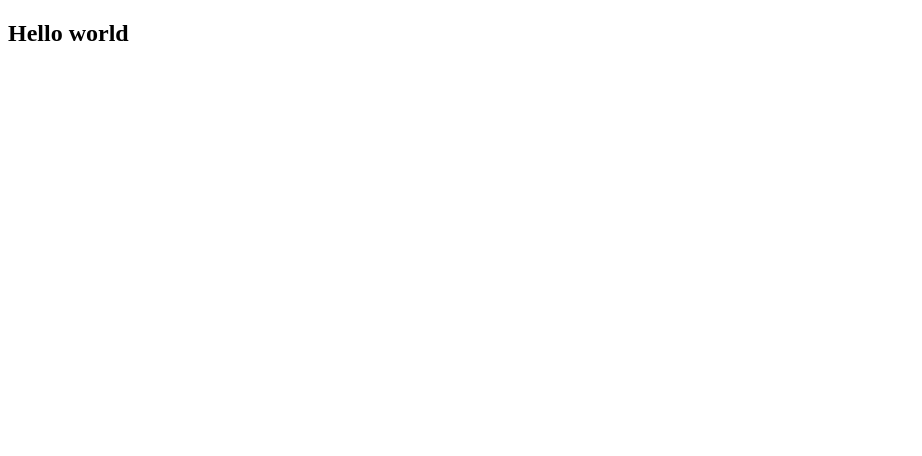
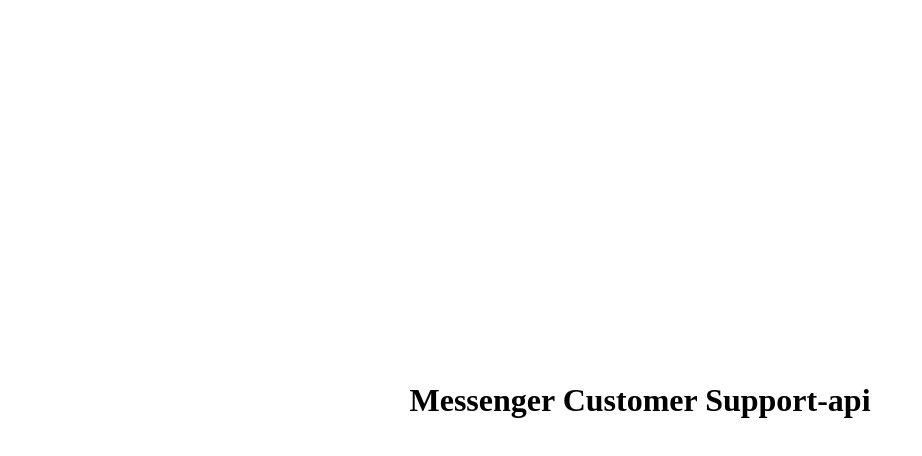
Before and after one commit to nazmul162001/messenger-chat-sdk, a plain HTML site: page index.html in a window 1280 px wide. Shown: the whole page, without its empty margins (0-922 px from the left). Drawn offline with Linux system fonts and the light colour scheme.

Commit message:
added customer support homepage

```diff
--- a/index.html
+++ b/index.html
@@ -6,7 +6,24 @@
     <meta name="viewport" content="width=device-width, initial-scale=1.0" />
     <title>Messenger-sdk</title>
   </head>
+  <style>
+    * {
+      margin: 0;
+      padding: 0;
+      box-sizing: border-box;
+      outline: none;
+    }
+    .chat-bot {
+      width: 100%;
+      height: 100vh;
+      display: flex;
+      justify-content: center;
+      align-items: center;
+    }
+  </style>
   <body>
-    <h2>Hello world</h2>
+    <div class="chat-bot">
+      <h1>Messenger Customer Support-api</h1>
+    </div>
   </body>
 </html>
```
